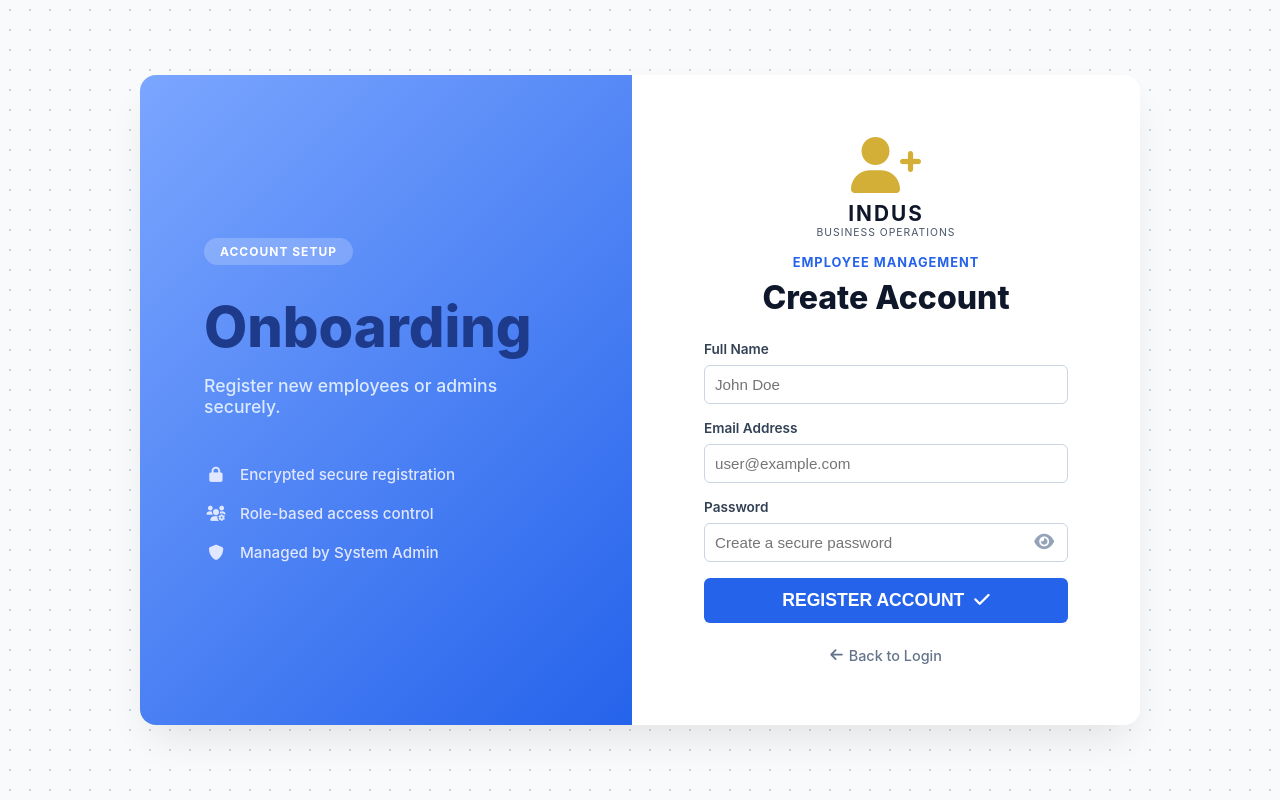
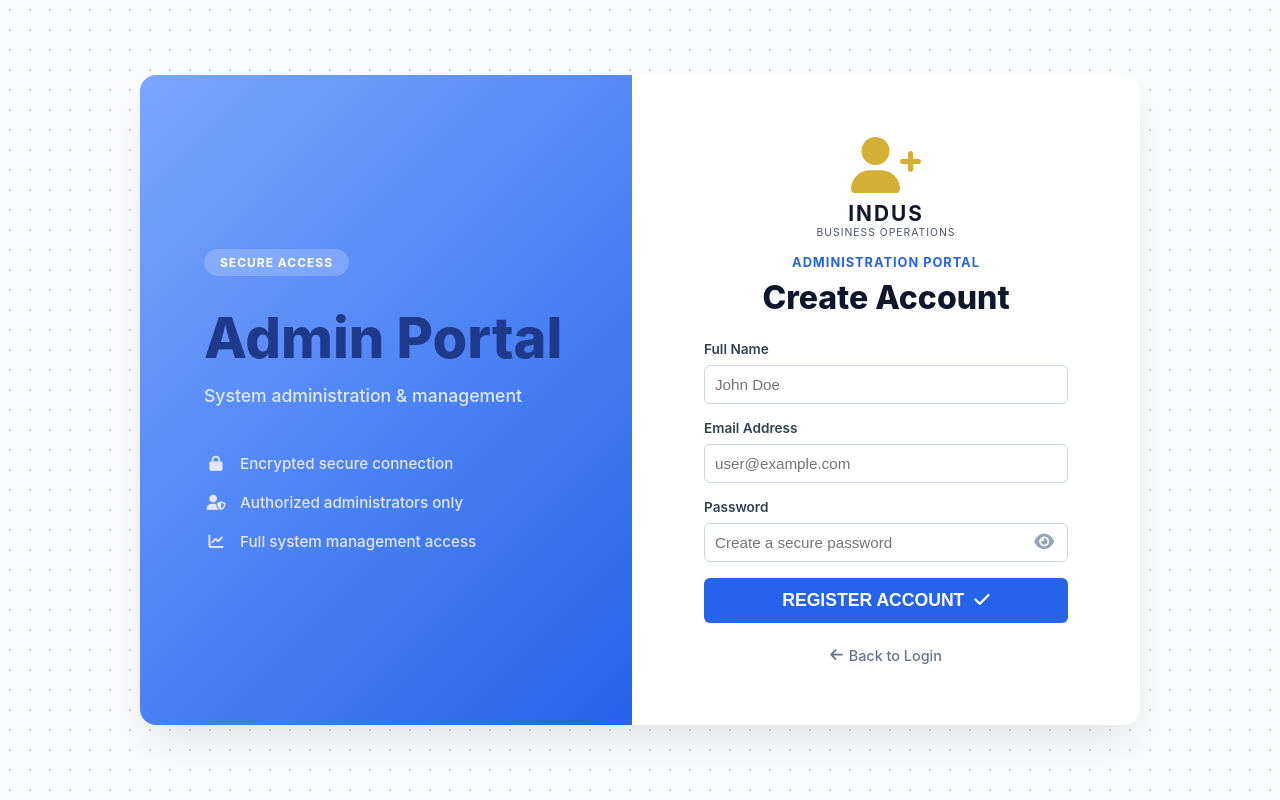
Before and after one commit to kalmeshwargurav1028-sys/business-po, a Flask app: page /register in a window 1280 px wide. Run offline with Flask 3, Linux system fonts and the light colour scheme; data that the repository does not hold is empty.

Commit message:
Update text in register template to match Admin Login context

```diff
--- a/business_dashboard/templates/register.html
+++ b/business_dashboard/templates/register.html
@@ -254,19 +254,19 @@
     <div class="login-container">
         <!-- Left Panel -->
         <div class="left-panel">
-            <div class="secure-badge">ACCOUNT SETUP</div>
-            <h1 class="welcome-title">Onboarding</h1>
-            <p class="welcome-subtitle">Register new employees or admins securely.</p>
+            <div class="secure-badge">SECURE ACCESS</div>
+            <h1 class="welcome-title">Admin Portal</h1>
+            <p class="welcome-subtitle">System administration & management</p>
 
             <div class="admin-features">
                 <div class="feature-item">
-                    <i class="fas fa-lock feature-icon"></i> Encrypted secure registration
+                    <i class="fas fa-lock feature-icon"></i> Encrypted secure connection
                 </div>
                 <div class="feature-item">
-                    <i class="fas fa-users-cog feature-icon"></i> Role-based access control
+                    <i class="fas fa-user-shield feature-icon"></i> Authorized administrators only
                 </div>
                 <div class="feature-item">
-                    <i class="fas fa-shield-alt feature-icon"></i> Managed by System Admin
+                    <i class="fas fa-chart-line feature-icon"></i> Full system management access
                 </div>
             </div>
         </div>
@@ -277,7 +277,7 @@
                 <i class="fas fa-user-plus crest-icon"></i>
                 <h2 class="school-name-main">INDUS</h2>
                 <div class="school-name-sub">BUSINESS OPERATIONS</div>
-                <div class="system-name">EMPLOYEE MANAGEMENT</div>
+                <div class="system-name">ADMINISTRATION PORTAL</div>
                 <h3 class="login-title">Create Account</h3>
             </div>
 
```
